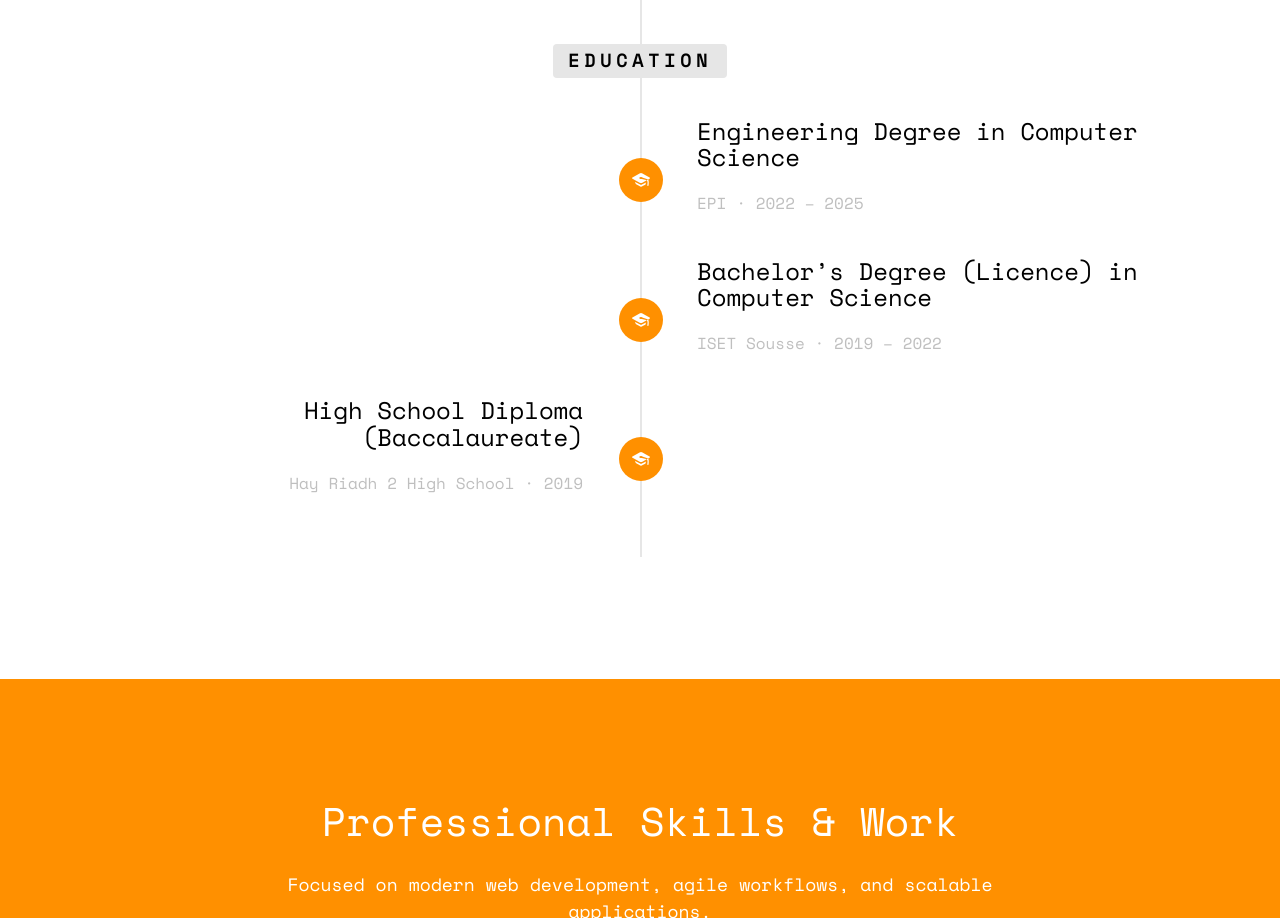
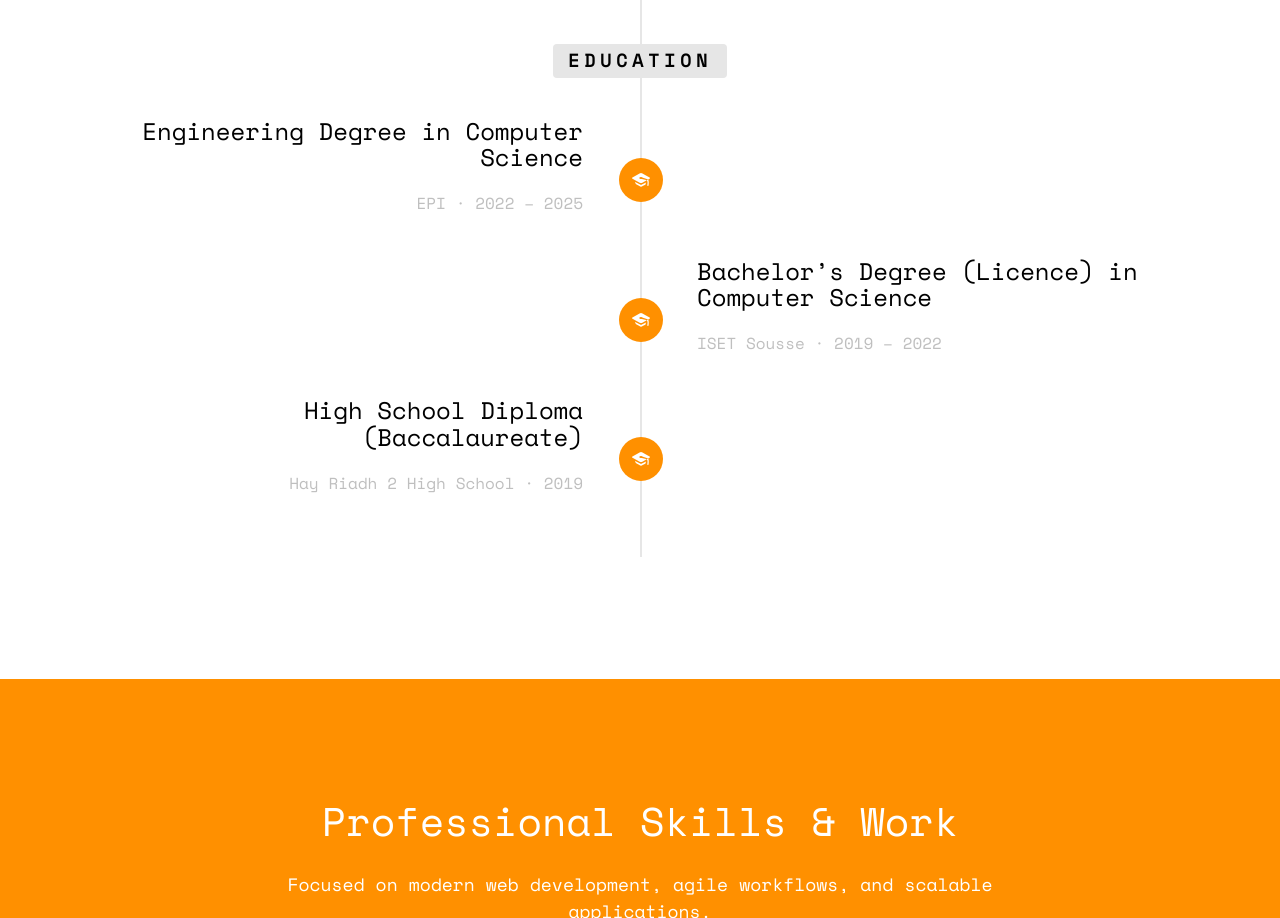
Before and after one commit to lakhaloumaima/lakhaloumaima.github.io, a plain HTML site: page index.html in a window 1280 px wide. Shown: the part 3452-4370 px from the top of the page. Drawn offline with nearby package versions, Linux system fonts and the light colour scheme; some packages are replaced by stand-ins of ours; no server answers; files whose address does not match are found by name.

Commit message:
add last education

```diff
--- a/index.html
+++ b/index.html
@@ -292,7 +292,7 @@
 							</li>
 
 							<!-- EPI - Engineering Degree -->
-							<li class="timeline-inverted animate-box">
+							<li class="animate-box timeline-unverted">
 								<div class="timeline-badge">
 									<i class="icon-graduation-cap"></i>
 								</div>
```
